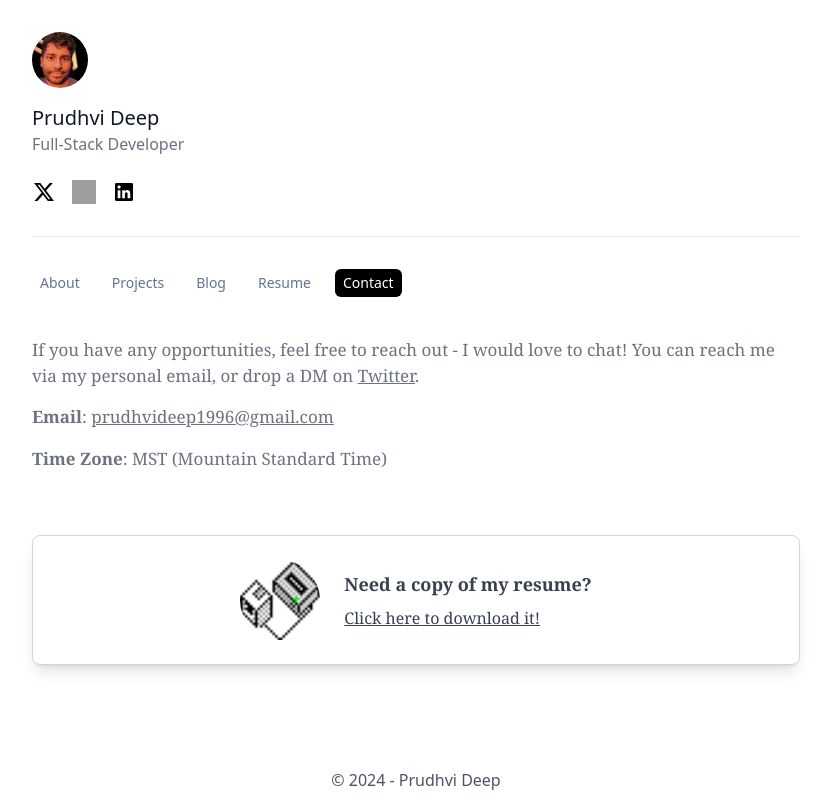
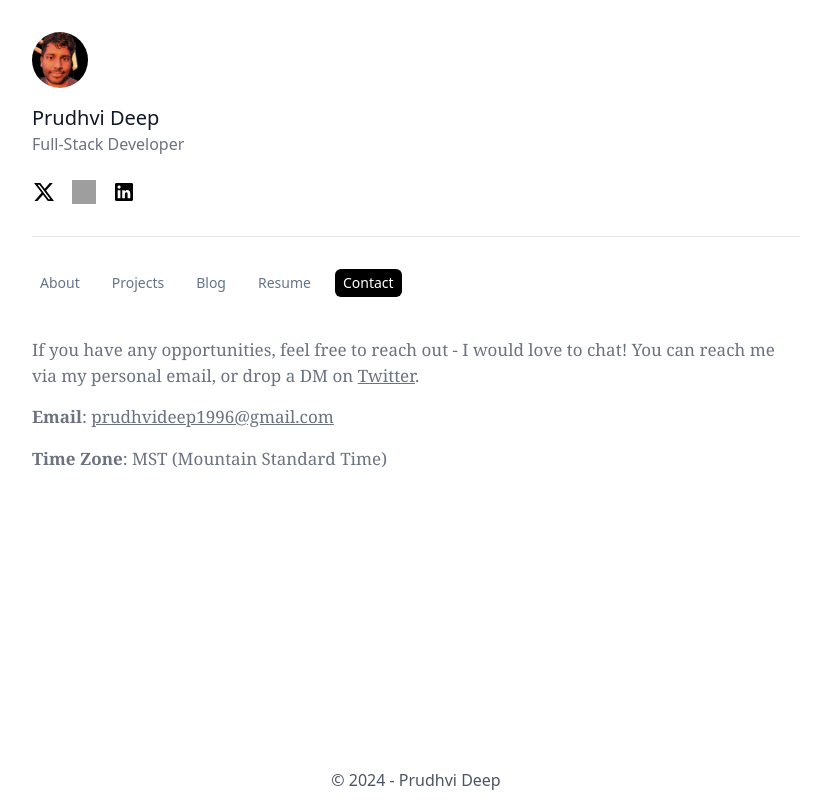
Before and after one commit to prudhvideep/dev-portfolio, a React (Vite) app: page /Contact in a window 1280 px wide. Shown: the whole page, without its empty margins (224-1055 px from the left). Built offline with nearby package versions, Linux system fonts and the light colour scheme; grey boxes are pictures that could not be loaded.

Commit message:
Updated resume

```diff
--- a/src/pages/Contact.tsx
+++ b/src/pages/Contact.tsx
@@ -1,5 +1,4 @@
-import scannerGif from "../media/scanner.gif";
-import resume from "../assets/Prudhvi_Mutyala_Resume.pdf";
+
 
 const Contact = () => {
   return (
@@ -31,22 +30,6 @@ const Contact = () => {
       <p className="text-[17px] font-serif text-gray-500 mb-4">
         <span className="font-bold">Time Zone</span>: MST (Mountain Standard Time)
       </p>
-
-      <div className="mt-16 p-6 w-full border border-gray-300 bg-white rounded-lg shadow-lg">
-        <div className="flex flex-row items-center justify-center space-x-6">
-          <img className="w-20 h-20 rounded-full" alt="Scanner Gif" src={scannerGif} />
-          <div className="flex flex-col">
-            <h2 className="text-gray-700 font-serif font-semibold text-lg mb-2">Need a copy of my resume?</h2>
-            <a
-              href={resume}
-              target="_blank"
-              className="underline text-gray-700 hover:text-gray-900 font-serif"
-            >
-              Click here to download it!
-            </a>
-          </div>
-        </div>
-      </div>
     </div>
   );
 };
--- a/src/pages/Resume.tsx
+++ b/src/pages/Resume.tsx
@@ -1,6 +1,7 @@
+import scannerGif from "../media/scanner.gif";
+import resume from "../assets/Prudhvi_Mutyala_Resume.pdf";
 
 export default function Experience() {
-
   return (
     <div className="mt-10 ml-auto mr-auto w-8/10 md:w-9/10 max-w-3xl opacity:1 transform:none">
       <div className="mt-10">
@@ -78,7 +79,9 @@ export default function Experience() {
             , Fall 2016
           </li>
         </ul>
-        <h4 className="font-[500] text-md mt-4 mb-1">Graduate-level Techincal Coursework:</h4>
+        <h4 className="font-[500] text-md mt-4 mb-1">
+          Graduate-level Techincal Coursework:
+        </h4>
         <ul className="list-disc ml-8">
           <li className="list-item text-gray-600">
             Distributed Database Systems (CSE 512)
@@ -86,12 +89,8 @@ export default function Experience() {
           <li className="list-item text-gray-600">
             Distributed Software Development (CSE 445 / CSE 598)
           </li>
-          <li className="list-item text-gray-600">
-            Cloud Computing (CSE 575)
-          </li>
-          <li className="list-item text-gray-600">
-            Data Mining (CSE 572)
-          </li>
+          <li className="list-item text-gray-600">Cloud Computing (CSE 575)</li>
+          <li className="list-item text-gray-600">Data Mining (CSE 572)</li>
           <li className="list-item text-gray-600">
             Statistical Machine Learning (CSE 575)
           </li>
@@ -102,6 +101,27 @@ export default function Experience() {
           Professional Experience
         </h1>
       </div>
+      <div className="mt-16 p-6 w-full border border-gray-300 bg-white rounded-lg shadow-lg">
+        <div className="flex flex-row items-center justify-center space-x-6">
+          <img
+            className="w-20 h-20 rounded-full"
+            alt="Scanner Gif"
+            src={scannerGif}
+          />
+          <div className="flex flex-col">
+            <h2 className="text-gray-700 font-serif font-semibold text-lg mb-2">
+              Need a copy of my resume?
+            </h2>
+            <a
+              href={resume}
+              target="_blank"
+              className="underline text-gray-700 hover:text-gray-900 font-serif"
+            >
+              Click here to download it!
+            </a>
+          </div>
+        </div>
+      </div>
     </div>
   );
 }
```
